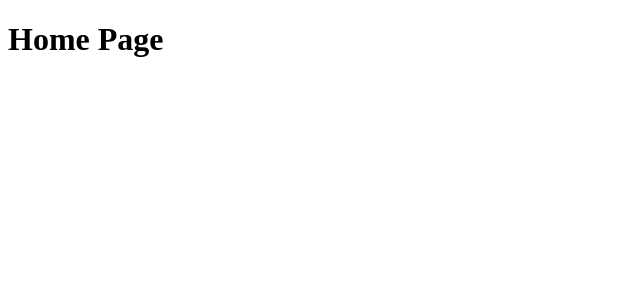
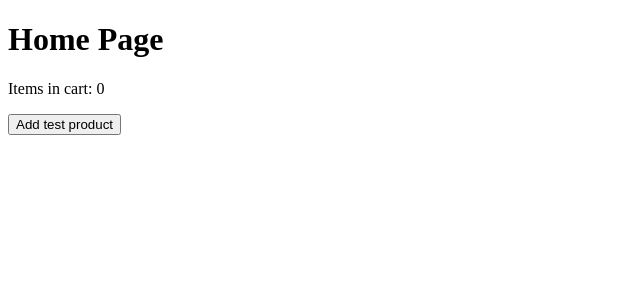
Before and after one commit to DanielKsx/velqor-store, a React (Vite) app in the folder client/: page / in a window 1280 px wide. Shown: the top 300 px of the page, without its empty margins (0-640 px from the left). Built offline with nearby package versions, Linux system fonts and the light colour scheme.

Commit message:
add redux cart test component

```diff
--- /dev/null
+++ b/client/src/components/CartTest.tsx
@@ -0,0 +1,29 @@
+import { useAppDispatch, useAppSelector } from "../store/hooks";
+import { addToCart } from "../store/slices/cartSlice";
+
+function CartTest() {
+    const dispatch = useAppDispatch();
+    const cart = useAppSelector((state) => state.cart);
+
+    function handleAddTestProduct() {
+        dispatch(addToCart({
+            productId: 'test-product-id',
+            color: 'BLACK',
+            size: 'M',
+            quantity: 1,
+            note: '',
+        }));
+    }
+
+    return (
+        <div>
+            <p> Items in cart: {cart.length} </p>
+            <button onClick={handleAddTestProduct}>
+                Add test product
+            </button>
+        </div>
+    )
+
+}
+
+export default CartTest;
--- a/client/src/pages/HomePage.tsx
+++ b/client/src/pages/HomePage.tsx
@@ -1,6 +1,12 @@
+import CartTest from "../components/CartTest";
 
 function HomePage() {
-    return <h1>Home Page</h1>
+    return (
+        <div>
+            <h1>Home Page</h1>
+            <CartTest />
+        </div>
+    )
 }
 
 export default HomePage;
```
